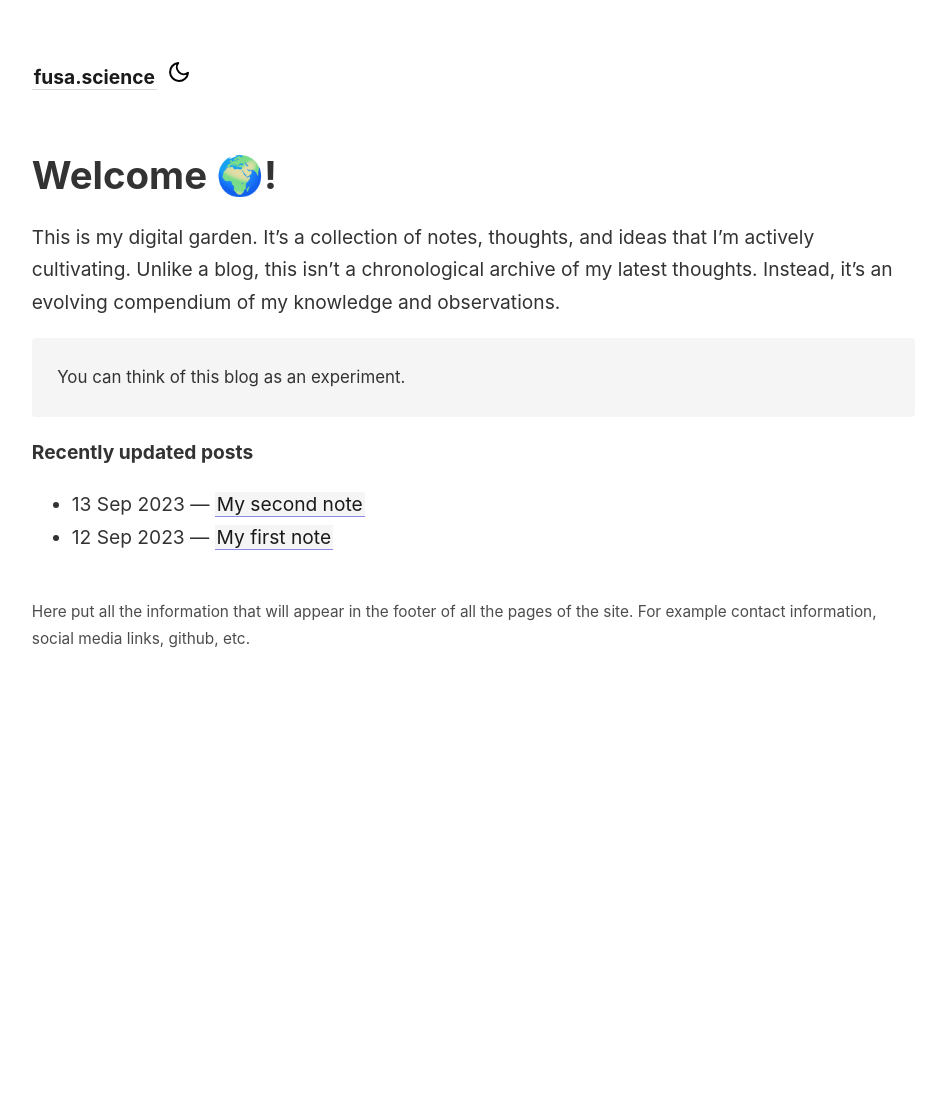
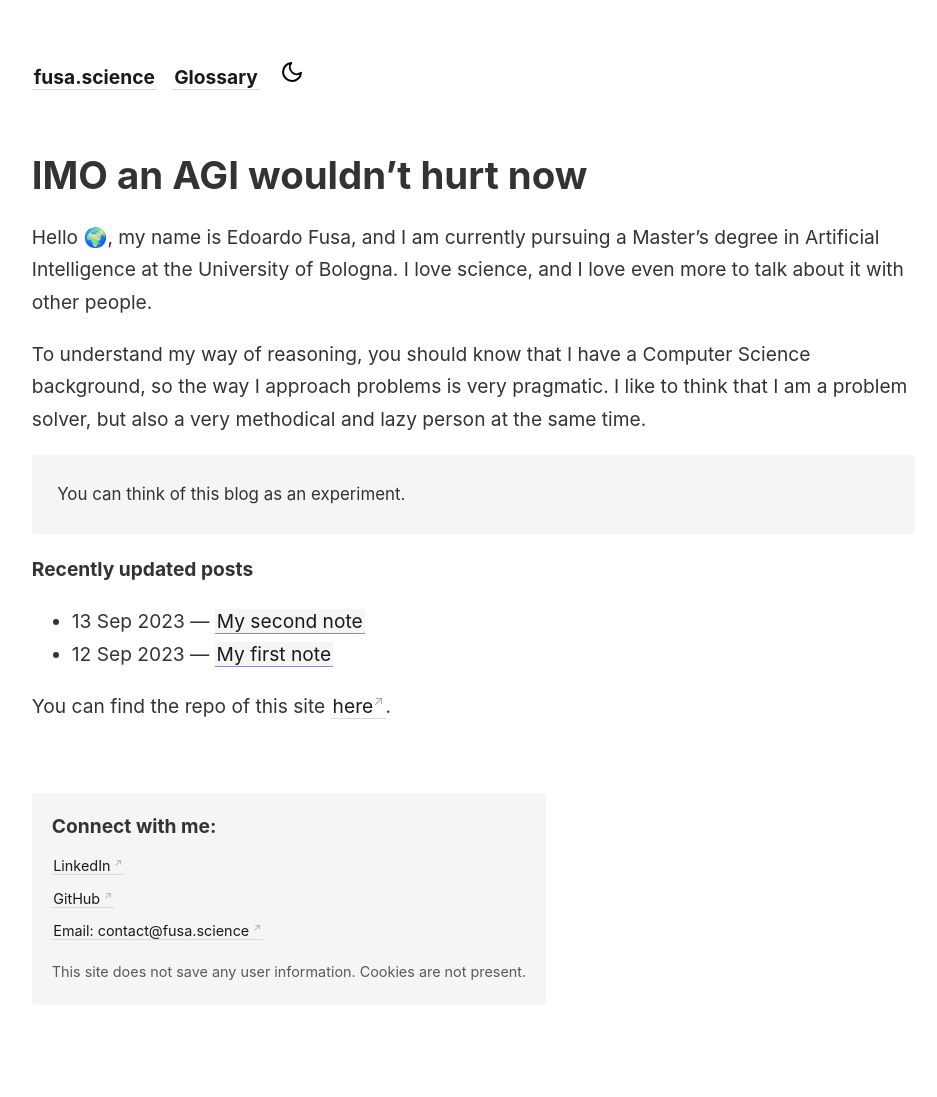
Before and after one commit to Scheggetta/scheggetta.github.io, a Jekyll site: the page built from index.md, in a window 1280 px wide. Shown: the whole page, without its empty margins (45-982 px from the left). Built offline with Jekyll 4.4.1, drawn with Linux system fonts in a browser that asks for light colours; before the commit the page ends 900 px from its top, so only the background shows below that.

Commit message:
Added glossary and footer

```diff
--- a/_data/notes_graph.json
+++ b/_data/notes_graph.json
@@ -1 +1 @@
-{"edges":[{"source":"77121321151019911111010032110111116101","target":"771213210210511411511632110111116101"}],"nodes":[{"id":"771213210210511411511632110111116101","path":"/2023/09/12/my-first-note/","label":"My first note"},{"id":"77121321151019911111010032110111116101","path":"/2023/09/13/my-second-note/","label":"My second note"}]}
+{"edges":[],"nodes":[{"id":"73777932971103265717332119111117108100110391163210411711411632110111119","path":"/2024/07/20/agi-wouldnt-hurt/","label":"IMO an AGI wouldn't hurt now"}]}
--- a/_includes/footer.html
+++ b/_includes/footer.html
@@ -1,3 +1,70 @@
-Here put all the information that will appear in the footer of all the pages of the site.
+<footer class="site-footer">
+  <div class="container">
+    <h2>Connect with me:</h2>
+    <ul class="social-links">
+      <li>
+        <a href="https://linkedin.com/in/edoardo-fusa" target="_blank" rel="noopener noreferrer">
+          LinkedIn
+        </a>
+      </li>
+      <li>
+        <a href="https://github.com/Scheggetta" target="_blank" rel="noopener noreferrer">
+          GitHub
+        </a>
+      </li>
+      <li>
+        <a href="mailto:contact@fusa.science">
+          Email: contact@fusa.science
+        </a>
+      </li>
+    </ul>
+    <p class="disclaimer">This site does not save any user information. Cookies are not present.</p>
+  </div>
+</footer>
 
-For example contact information, social media links, github, etc.
+<style>
+  .site-footer {
+    background-color: var(--color-box-background);
+    color: var(--color-text);
+    border-radius: 4px;
+    padding: 1px 0;
+    margin-top: 5px;
+  }
+
+  .site-footer .container {
+    max-width: 800px;
+    margin: 20px;
+
+  }
+
+  .site-footer h2 {
+    font-size: 1.2rem;
+    margin-bottom: 1rem;
+  }
+
+  .social-links {
+    list-style: none;
+    padding: 0;
+    margin: 0 0 1rem 0;
+  }
+
+  .social-links li {
+    margin-bottom: 0.5rem;
+  }
+
+  .social-links a {
+    font-size: 0.9rem;
+    color: var(--color-primary);
+    text-decoration: none;
+    transition: color 0.3s ease;
+  }
+
+  .social-links a:hover {
+    color: var(--color-hover);
+  }
+
+  .disclaimer {
+    font-size: 0.9rem;
+    opacity: 0.8;
+  }
+</style>
--- a/_includes/nav.html
+++ b/_includes/nav.html
@@ -1,5 +1,7 @@
-<div>
+<div class="nav">
     <a class="internal-link" href="{{ site.baseurl }}/"><b>{{ site.title }}</b></a>
+    <!-- Glossary -->
+    <a class="internal-link" href="{{ site.baseurl }}/glossary"><b>Glossary</b></a>
     <!-- <button id="theme-toggle">Toggle Theme</button> -->
     <button id="theme-toggle" aria-label="Toggle theme">
         <svg class="sun-icon" xmlns="http://www.w3.org/2000/svg" width="24" height="24" viewBox="0 0 24 24" fill="none" stroke="currentColor" stroke-width="2" stroke-linecap="round" stroke-linejoin="round">
@@ -18,3 +20,9 @@
         </svg>
     </button>
 </div>
+
+<style>
+  .nav a {
+    margin-right: 10px;
+  }
+</style>
--- a/_layouts/default.html
+++ b/_layouts/default.html
@@ -3,8 +3,10 @@
   {% include head.html %}
   <body>
     <nav>{% include nav.html %}</nav>
-    <div class="wrapper">
+    <div class="wrapper-main-content">
       <main>{{ content }}</main>
+    </div>
+    <div class="wrapper-footer">
       <footer>{% include footer.html %}</footer>
     </div>
 
@@ -12,3 +14,12 @@
     <script src="{{ '/assets/theme-switch.js' | relative_url }}"></script>
   </body>
 </html>
+
+<style>
+  .wrapper-footer {
+    /* decrease margin-top if needed with negative number */
+    margin-top: 0;
+    /* auto width */
+    display: flex;
+  }
+</style>
--- a/index.md
+++ b/index.md
@@ -3,10 +3,15 @@ layout: page
 title: Home
 ---
 
-# Welcome 🌍!
+# IMO an AGI wouldn't hurt now
 
+Hello 🌍, my name is Edoardo Fusa, and I am currently pursuing a Master's degree in Artificial Intelligence at the
+University of Bologna. I love science, and I love even more to talk about it with other people.
 
-This is my digital garden. It's a collection of notes, thoughts, and ideas that I'm actively cultivating. Unlike a blog, this isn't a chronological archive of my latest thoughts. Instead, it's an evolving compendium of my knowledge and observations.
+To understand my way of reasoning, you should know that I have a Computer Science background, so the way I approach
+problems is very pragmatic. I like to think that I am a problem solver, but also a very methodical and lazy person
+at the same time.
+
 > You can think of this blog as an experiment.
 
 <strong>Recently updated posts</strong>
@@ -20,8 +25,10 @@ This is my digital garden. It's a collection of notes, thoughts, and ideas that
   {% endfor %}
 </ul>
 
+You can find the repo of this site [here](https://github.com/Scheggetta/scheggetta.github.io).
+
 <style>
-  .wrapper {
+  .wrapper-main-content {
     max-width: 46em;
   }
 </style>
--- a/styles.scss
+++ b/styles.scss
@@ -286,6 +286,57 @@ body {
   }
 }
 
+#posts-entry-container {
+  display: grid;
+  grid-gap: 2em;
+  grid-template-columns: 3fr 1fr;
+  grid-template-areas: "content side";
+}
+
+@media (max-width: 700px) {
+  #posts-entry-container {
+    grid-template-columns: 1fr;
+    grid-template-areas:
+      "content"
+      "side";
+  }
+}
+
+/*#posts-entry-container {
+  display: grid;
+  grid-gap: 2em;
+  grid-template-areas:
+    "content"
+    "side";
+
+  @media (min-width: 700px) {
+    grid-template-columns: 3fr 1fr;
+    grid-template-areas: "content side";
+  }
+}*/
+
+.main-content {
+  grid-area: content;
+}
+
+.sidebar {
+  grid-area: side;
+}
+
+.page-container {
+  display: flex;
+  flex-direction: column;
+  min-height: 100vh;
+}
+
+.content-wrap {
+  flex: 1 0 auto;
+}
+
+.site-footer {
+  flex-shrink: 0;
+}
+
 time {
   display: block;
   color: var(--color-subtext);
@@ -369,19 +420,6 @@ a {
 
 nav {
   margin: 1em 0 3em;
-}
-
-#posts-entry-container {
-  display: grid;
-  grid-gap: 2em;
-  grid-template-areas:
-    "content"
-    "side";
-
-  @media (min-width: 700px) {
-    grid-template-columns: 3fr 1fr;
-    grid-template-areas: "content side";
-  }
 }
 
 .backlink-box {
```
Also changed, not shown: glossary.md (added, +19 -0 lines).
